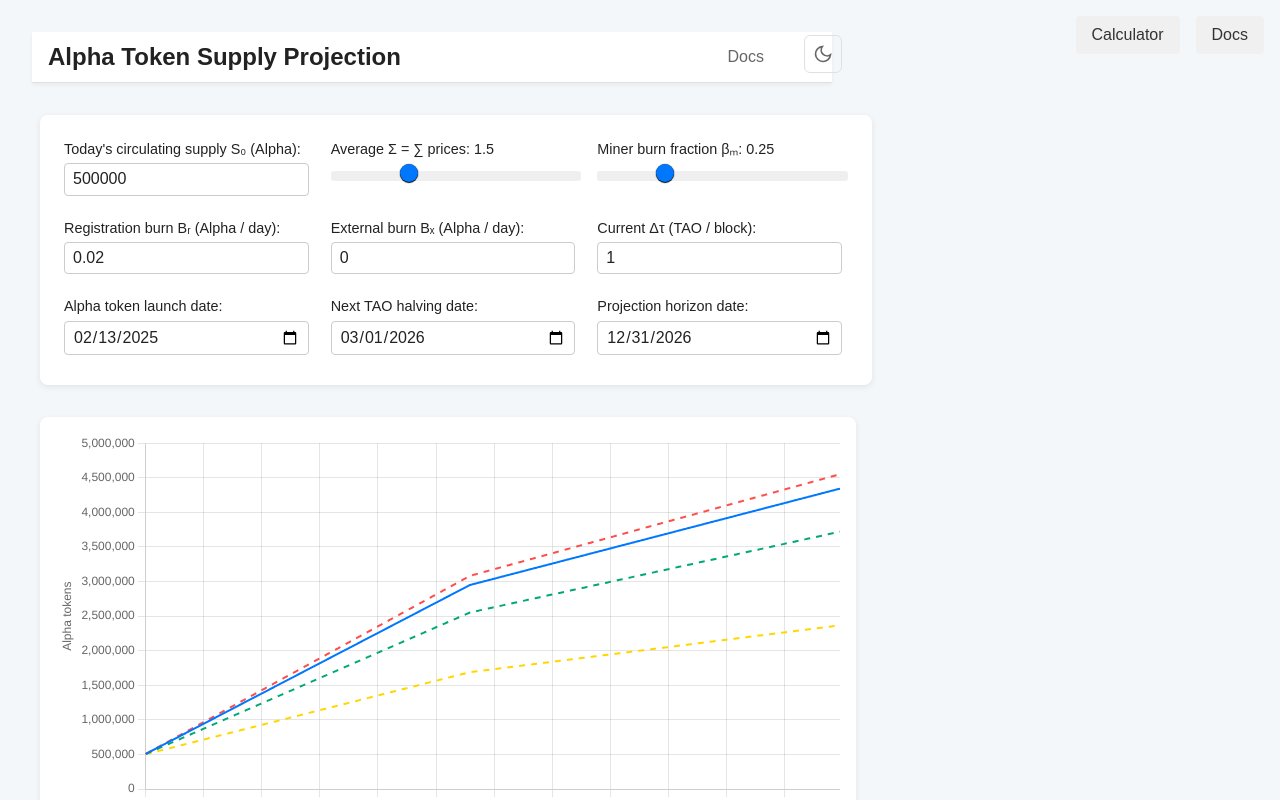
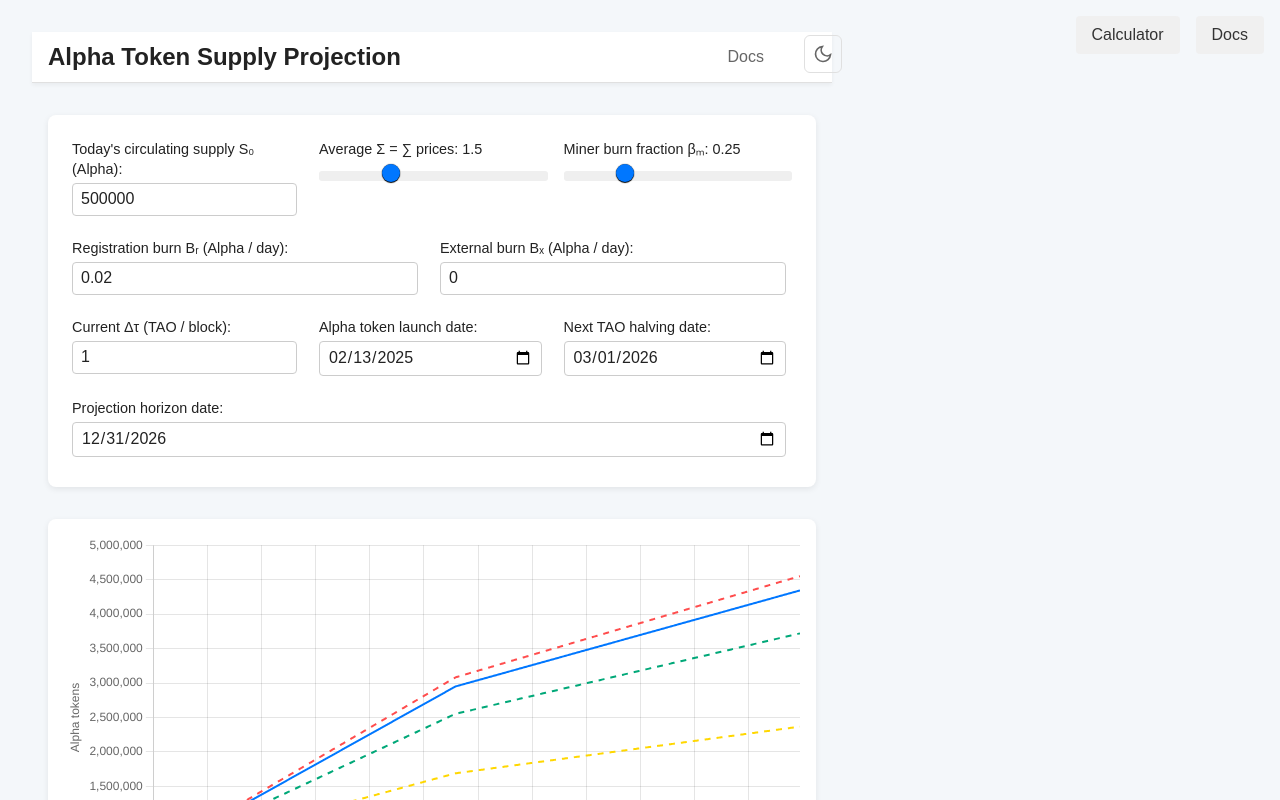
Before and after one commit to 0xVonBismarck/alphaVal, a React (Vite) app: page / in a window 1280 px wide. Shown: the top 800 px of the page. Built offline with nearby package versions, Linux system fonts and the light colour scheme.

Commit message:
Restore centered narrow layout with 900px max-width

```diff
--- a/src/index.css
+++ b/src/index.css
@@ -129,7 +129,7 @@ body {
 
 /* Main Content */
 .main-content {
-  padding: 2rem 0.5rem 3rem;
+  padding: 2rem 1rem 3rem;
 }
 
 /* Documentation Styles */
@@ -152,8 +152,8 @@ body {
 
 /* Calculator Styles */
 .calculator {
-  width: 100%;
-  margin: 0;
+  max-width: 900px;
+  margin: 0 auto;
 }
 
 h1 {
@@ -164,8 +164,8 @@ h1 {
 }
 
 .controls {
-  width: 100%;
-  margin: 0 0 2rem 0;
+  max-width: 900px;
+  margin: 0 auto 2rem;
   background: var(--bg-secondary);
   padding: 1.5rem;
   border-radius: 8px;
@@ -271,8 +271,8 @@ h1 {
 }
 
 .chart-section {
-  width: 100%;
-  margin: 0;
+  max-width: 900px;
+  margin: 0 auto;
   background: var(--bg-secondary);
   padding: 1rem;
   border-radius: 8px;
```
